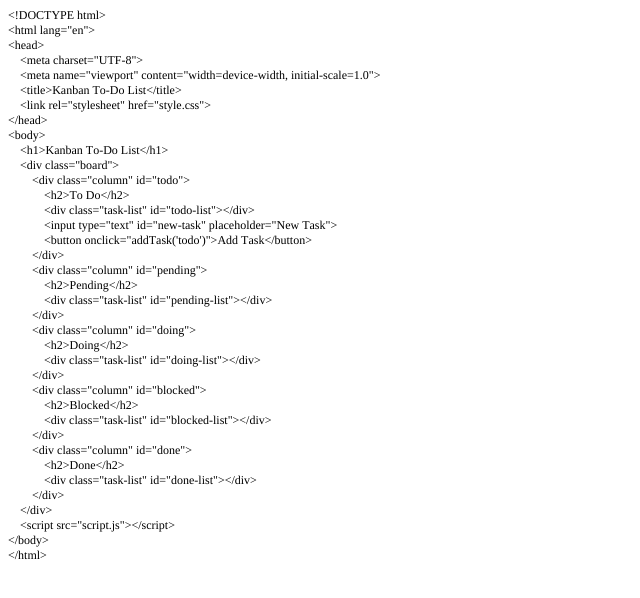
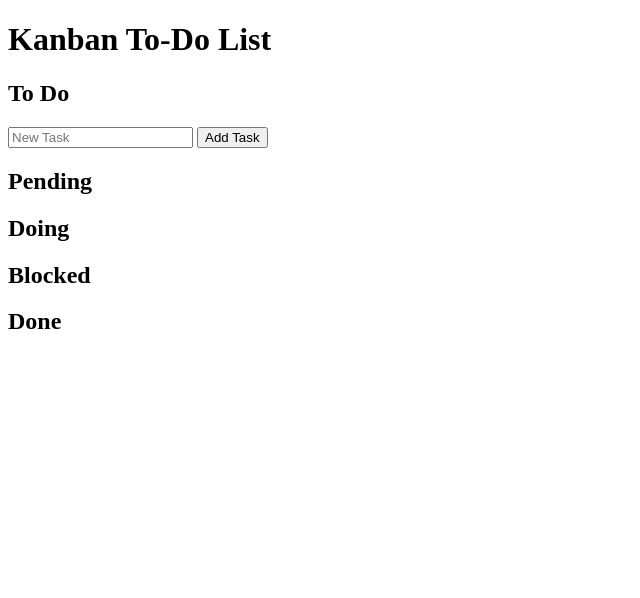
Before and after one commit to Josecarlos5/todo-list-app, a plain HTML site: page index.html in a window 1280 px wide. Shown: the whole page, without its empty margins (0-640 px from the left). Drawn offline with Linux system fonts and the light colour scheme.

Commit message:
Update index.html

```diff
--- a/index.html
+++ b/index.html
@@ -1,53 +1,37 @@
-<!DOCTYPE html PUBLIC "-//W3C//DTD HTML 4.01//EN" "http://www.w3.org/TR/html4/strict.dtd">
-<html>
+<!DOCTYPE html>
+<html lang="en">
 <head>
-  <meta http-equiv="Content-Type" content="text/html; charset=utf-8">
-  <meta http-equiv="Content-Style-Type" content="text/css">
-  <title></title>
-  <meta name="Generator" content="Cocoa HTML Writer">
-  <meta name="CocoaVersion" content="2487.6">
-  <style type="text/css">
-    p.p1 {margin: 0.0px 0.0px 0.0px 0.0px; font: 12.0px Times; -webkit-text-stroke: #000000}
-    span.s1 {font-kerning: none}
-  </style>
+    <meta charset="UTF-8">
+    <meta name="viewport" content="width=device-width, initial-scale=1.0">
+    <title>Kanban To-Do List</title>
+    <link rel="stylesheet" href="style.css">
 </head>
 <body>
-<p class="p1"><span class="s1">&lt;!DOCTYPE html&gt;</span></p>
-<p class="p1"><span class="s1">&lt;html lang="en"&gt;</span></p>
-<p class="p1"><span class="s1">&lt;head&gt;</span></p>
-<p class="p1"><span class="s1"><span class="Apple-converted-space">    </span>&lt;meta charset="UTF-8"&gt;</span></p>
-<p class="p1"><span class="s1"><span class="Apple-converted-space">    </span>&lt;meta name="viewport" content="width=device-width, initial-scale=1.0"&gt;</span></p>
-<p class="p1"><span class="s1"><span class="Apple-converted-space">    </span>&lt;title&gt;Kanban To-Do List&lt;/title&gt;</span></p>
-<p class="p1"><span class="s1"><span class="Apple-converted-space">    </span>&lt;link rel="stylesheet" href="style.css"&gt;</span></p>
-<p class="p1"><span class="s1">&lt;/head&gt;</span></p>
-<p class="p1"><span class="s1">&lt;body&gt;</span></p>
-<p class="p1"><span class="s1"><span class="Apple-converted-space">    </span>&lt;h1&gt;Kanban To-Do List&lt;/h1&gt;</span></p>
-<p class="p1"><span class="s1"><span class="Apple-converted-space">    </span>&lt;div class="board"&gt;</span></p>
-<p class="p1"><span class="s1"><span class="Apple-converted-space">        </span>&lt;div class="column" id="todo"&gt;</span></p>
-<p class="p1"><span class="s1"><span class="Apple-converted-space">            </span>&lt;h2&gt;To Do&lt;/h2&gt;</span></p>
-<p class="p1"><span class="s1"><span class="Apple-converted-space">            </span>&lt;div class="task-list" id="todo-list"&gt;&lt;/div&gt;</span></p>
-<p class="p1"><span class="s1"><span class="Apple-converted-space">            </span>&lt;input type="text" id="new-task" placeholder="New Task"&gt;</span></p>
-<p class="p1"><span class="s1"><span class="Apple-converted-space">            </span>&lt;button onclick="addTask('todo')"&gt;Add Task&lt;/button&gt;</span></p>
-<p class="p1"><span class="s1"><span class="Apple-converted-space">        </span>&lt;/div&gt;</span></p>
-<p class="p1"><span class="s1"><span class="Apple-converted-space">        </span>&lt;div class="column" id="pending"&gt;</span></p>
-<p class="p1"><span class="s1"><span class="Apple-converted-space">            </span>&lt;h2&gt;Pending&lt;/h2&gt;</span></p>
-<p class="p1"><span class="s1"><span class="Apple-converted-space">            </span>&lt;div class="task-list" id="pending-list"&gt;&lt;/div&gt;</span></p>
-<p class="p1"><span class="s1"><span class="Apple-converted-space">        </span>&lt;/div&gt;</span></p>
-<p class="p1"><span class="s1"><span class="Apple-converted-space">        </span>&lt;div class="column" id="doing"&gt;</span></p>
-<p class="p1"><span class="s1"><span class="Apple-converted-space">            </span>&lt;h2&gt;Doing&lt;/h2&gt;</span></p>
-<p class="p1"><span class="s1"><span class="Apple-converted-space">            </span>&lt;div class="task-list" id="doing-list"&gt;&lt;/div&gt;</span></p>
-<p class="p1"><span class="s1"><span class="Apple-converted-space">        </span>&lt;/div&gt;</span></p>
-<p class="p1"><span class="s1"><span class="Apple-converted-space">        </span>&lt;div class="column" id="blocked"&gt;</span></p>
-<p class="p1"><span class="s1"><span class="Apple-converted-space">            </span>&lt;h2&gt;Blocked&lt;/h2&gt;</span></p>
-<p class="p1"><span class="s1"><span class="Apple-converted-space">            </span>&lt;div class="task-list" id="blocked-list"&gt;&lt;/div&gt;</span></p>
-<p class="p1"><span class="s1"><span class="Apple-converted-space">        </span>&lt;/div&gt;</span></p>
-<p class="p1"><span class="s1"><span class="Apple-converted-space">        </span>&lt;div class="column" id="done"&gt;</span></p>
-<p class="p1"><span class="s1"><span class="Apple-converted-space">            </span>&lt;h2&gt;Done&lt;/h2&gt;</span></p>
-<p class="p1"><span class="s1"><span class="Apple-converted-space">            </span>&lt;div class="task-list" id="done-list"&gt;&lt;/div&gt;</span></p>
-<p class="p1"><span class="s1"><span class="Apple-converted-space">        </span>&lt;/div&gt;</span></p>
-<p class="p1"><span class="s1"><span class="Apple-converted-space">    </span>&lt;/div&gt;</span></p>
-<p class="p1"><span class="s1"><span class="Apple-converted-space">    </span>&lt;script src="script.js"&gt;&lt;/script&gt;</span></p>
-<p class="p1"><span class="s1">&lt;/body&gt;</span></p>
-<p class="p1"><span class="s1">&lt;/html&gt;</span></p>
+    <h1>Kanban To-Do List</h1>
+    <div class="board">
+        <div class="column" id="todo">
+            <h2>To Do</h2>
+            <div class="task-list" id="todo-list"></div>
+            <input type="text" id="new-task" placeholder="New Task">
+            <button onclick="addTask('todo')">Add Task</button>
+        </div>
+        <div class="column" id="pending">
+            <h2>Pending</h2>
+            <div class="task-list" id="pending-list"></div>
+        </div>
+        <div class="column" id="doing">
+            <h2>Doing</h2>
+            <div class="task-list" id="doing-list"></div>
+        </div>
+        <div class="column" id="blocked">
+            <h2>Blocked</h2>
+            <div class="task-list" id="blocked-list"></div>
+        </div>
+        <div class="column" id="done">
+            <h2>Done</h2>
+            <div class="task-list" id="done-list"></div>
+        </div>
+    </div>
+    <script src="script.js"></script>
 </body>
 </html>
```
